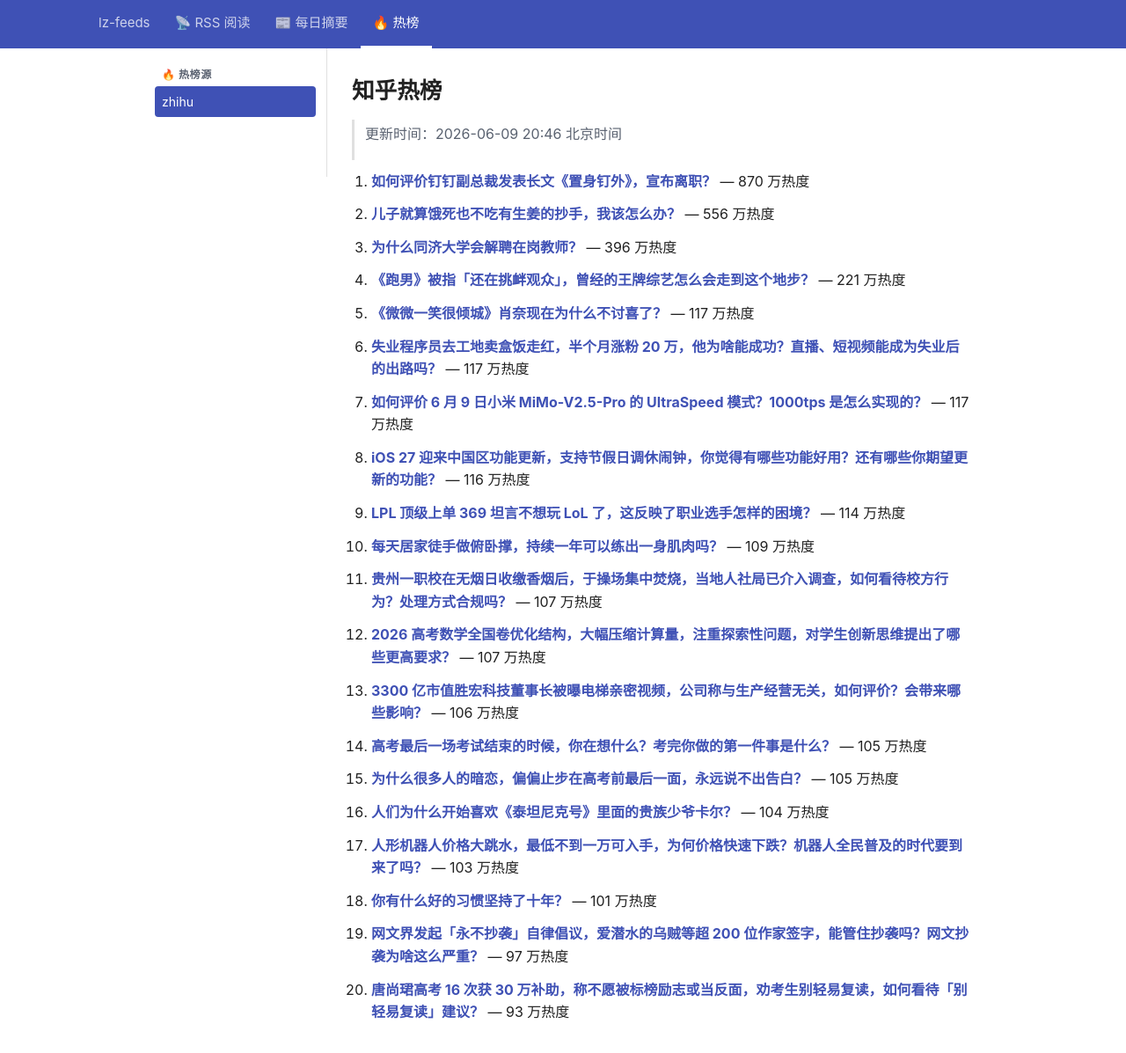
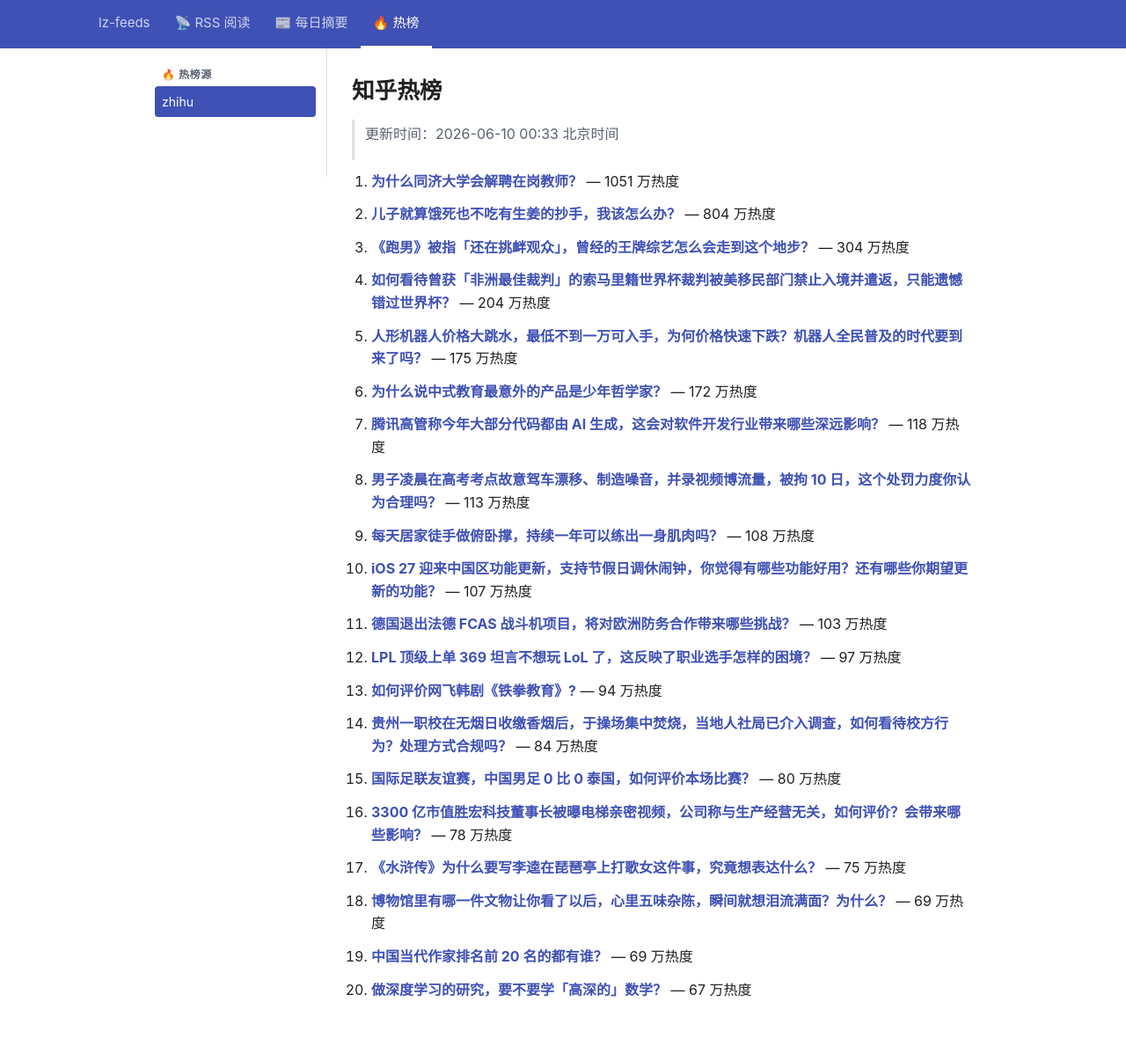
Before and after one commit to lizhang0101/lz-feeds, a Jekyll site: the page built from _hotlist/zhihu.md, in a window 1280 px wide and 1228 px high. Shown: the top 1197 px of the window at 88% size. Built offline with Jekyll 4.4.1, drawn with Linux system fonts in a browser that asks for light colours.

Commit message:
hotlist: 2026-06-09T16:33Z

```diff
--- a/_hotlist/zhihu.md
+++ b/_hotlist/zhihu.md
@@ -1,48 +1,48 @@
 ---
-updated: 2026-06-09 20:46 北京时间
+updated: 2026-06-10 00:33 北京时间
 count: 20
 ---
 
 # 知乎热榜
 
-> 更新时间：2026-06-09 20:46 北京时间
+> 更新时间：2026-06-10 00:33 北京时间
 
-1. **[如何评价钉钉副总裁发表长文《置身钉外》，宣布离职？](https://www.zhihu.com/question/2047442402122495550)** — 870 万热度
+1. **[为什么同济大学会解聘在岗教师？](https://www.zhihu.com/question/2045231105008259520)** — 1051 万热度
 
-2. **[儿子就算饿死也不吃有生姜的抄手，我该怎么办？](https://www.zhihu.com/question/1904106070881841642)** — 556 万热度
+2. **[儿子就算饿死也不吃有生姜的抄手，我该怎么办？](https://www.zhihu.com/question/1904106070881841642)** — 804 万热度
 
-3. **[为什么同济大学会解聘在岗教师？](https://www.zhihu.com/question/2045231105008259520)** — 396 万热度
+3. **[《跑男》被指「还在挑衅观众」，曾经的王牌综艺怎么会走到这个地步？](https://www.zhihu.com/question/2046551143426348866)** — 304 万热度
 
-4. **[《跑男》被指「还在挑衅观众」，曾经的王牌综艺怎么会走到这个地步？](https://www.zhihu.com/question/2046551143426348866)** — 221 万热度
+4. **[如何看待曾获「非洲最佳裁判」的索马里籍世界杯裁判被美移民部门禁止入境并遣返，只能遗憾错过世界杯？](https://www.zhihu.com/question/2047615049951175918)** — 204 万热度
 
-5. **[《微微一笑很倾城》肖奈现在为什么不讨喜了？](https://www.zhihu.com/question/2047323205061146243)** — 117 万热度
+5. **[人形机器人价格大跳水，最低不到一万可入手，为何价格快速下跌？机器人全民普及的时代要到来了吗？](https://www.zhihu.com/question/2047236682659755773)** — 175 万热度
 
-6. **[失业程序员去工地卖盒饭走红，半个月涨粉 20 万，他为啥能成功？直播、短视频能成为失业后的出路吗？](https://www.zhihu.com/question/2040015269830062121)** — 117 万热度
+6. **[为什么说中式教育最意外的产品是少年哲学家？](https://www.zhihu.com/question/2043871015445518046)** — 172 万热度
 
-7. **[如何评价 6 月 9 日小米 MiMo-V2.5-Pro 的 UltraSpeed 模式？1000tps 是怎么实现的？](https://www.zhihu.com/question/2047628080479524844)** — 117 万热度
+7. **[腾讯高管称今年大部分代码都由 AI 生成，这会对软件开发行业带来哪些深远影响？](https://www.zhihu.com/question/2046196309359646371)** — 118 万热度
 
-8. **[iOS 27 迎来中国区功能更新，支持节假日调休闹钟，你觉得有哪些功能好用？还有哪些你期望更新的功能？](https://www.zhihu.com/question/2047582801570915436)** — 116 万热度
+8. **[男子凌晨在高考考点故意驾车漂移、制造噪音，并录视频博流量，被拘 10 日，这个处罚力度你认为合理吗？](https://www.zhihu.com/question/2047324525931532969)** — 113 万热度
 
-9. **[LPL 顶级上单 369 坦言不想玩 LoL 了，这反映了职业选手怎样的困境？](https://www.zhihu.com/question/2046276887664649844)** — 114 万热度
+9. **[每天居家徒手做俯卧撑，持续一年可以练出一身肌肉吗？](https://www.zhihu.com/question/1906356929229457383)** — 108 万热度
 
-10. **[每天居家徒手做俯卧撑，持续一年可以练出一身肌肉吗？](https://www.zhihu.com/question/1906356929229457383)** — 109 万热度
+10. **[iOS 27 迎来中国区功能更新，支持节假日调休闹钟，你觉得有哪些功能好用？还有哪些你期望更新的功能？](https://www.zhihu.com/question/2047582801570915436)** — 107 万热度
 
-11. **[贵州一职校在无烟日收缴香烟后，于操场集中焚烧，当地人社局已介入调查，如何看待校方行为？处理方式合规吗？](https://www.zhihu.com/question/2045458377795433050)** — 107 万热度
+11. **[德国退出法德 FCAS 战斗机项目，将对欧洲防务合作带来哪些挑战？](https://www.zhihu.com/question/2047473562320164586)** — 103 万热度
 
-12. **[2026 高考数学全国卷优化结构，大幅压缩计算量，注重探索性问题，对学生创新思维提出了哪些更高要求？](https://www.zhihu.com/question/2047250609481560162)** — 107 万热度
+12. **[LPL 顶级上单 369 坦言不想玩 LoL 了，这反映了职业选手怎样的困境？](https://www.zhihu.com/question/2046276887664649844)** — 97 万热度
 
-13. **[3300 亿市值胜宏科技董事长被曝电梯亲密视频，公司称与生产经营无关，如何评价？会带来哪些影响？](https://www.zhihu.com/question/2047261881392422944)** — 106 万热度
+13. **[如何评价网飞韩剧《铁拳教育》?](https://www.zhihu.com/question/2046709526888552148)** — 94 万热度
 
-14. **[高考最后一场考试结束的时候，你在想什么？考完你做的第一件事是什么？](https://www.zhihu.com/question/2046932833021556163)** — 105 万热度
+14. **[贵州一职校在无烟日收缴香烟后，于操场集中焚烧，当地人社局已介入调查，如何看待校方行为？处理方式合规吗？](https://www.zhihu.com/question/2045458377795433050)** — 84 万热度
 
-15. **[为什么很多人的暗恋，偏偏止步在高考前最后一面，永远说不出告白？](https://www.zhihu.com/question/2046009610331596042)** — 105 万热度
+15. **[国际足联友谊赛，中国男足 0 比 0 泰国，如何评价本场比赛？](https://www.zhihu.com/question/2047749874011956730)** — 80 万热度
 
-16. **[人们为什么开始喜欢《泰坦尼克号》里面的贵族少爷卡尔？](https://www.zhihu.com/question/20194023)** — 104 万热度
+16. **[3300 亿市值胜宏科技董事长被曝电梯亲密视频，公司称与生产经营无关，如何评价？会带来哪些影响？](https://www.zhihu.com/question/2047261881392422944)** — 78 万热度
 
-17. **[人形机器人价格大跳水，最低不到一万可入手，为何价格快速下跌？机器人全民普及的时代要到来了吗？](https://www.zhihu.com/question/2047236682659755773)** — 103 万热度
+17. **[《水浒传》为什么要写李逵在琵琶亭上打歌女这件事，究竟想表达什么？](https://www.zhihu.com/question/2046375059451798066)** — 75 万热度
 
-18. **[你有什么好的习惯坚持了十年？](https://www.zhihu.com/question/453783511)** — 101 万热度
+18. **[博物馆里有哪一件文物让你看了以后，心里五味杂陈，瞬间就想泪流满面？为什么？](https://www.zhihu.com/question/2044042028942718249)** — 69 万热度
 
-19. **[网文界发起「永不抄袭」自律倡议，爱潜水的乌贼等超 200 位作家签字，能管住抄袭吗？网文抄袭为啥这么严重？](https://www.zhihu.com/question/2047399741776814798)** — 97 万热度
+19. **[中国当代作家排名前 20 名的都有谁？](https://www.zhihu.com/question/661735994)** — 69 万热度
 
-20. **[唐尚珺高考 16 次获 30 万补助，称不愿被标榜励志或当反面，劝考生别轻易复读，如何看待「别轻易复读」建议？](https://www.zhihu.com/question/2047629935657710878)** — 93 万热度
+20. **[做深度学习的研究，要不要学「高深的」数学？](https://www.zhihu.com/question/1894815315138941177)** — 67 万热度
```
